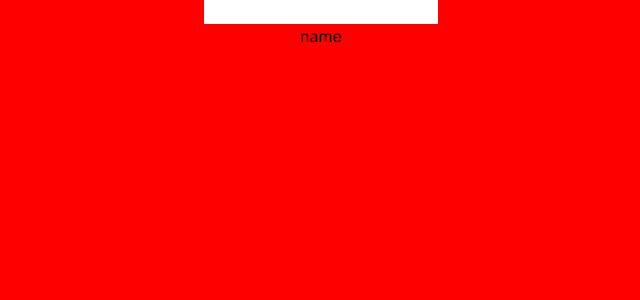
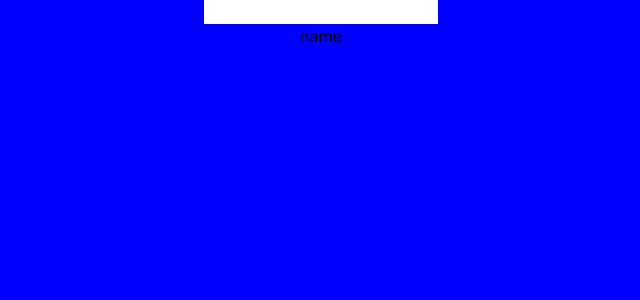
Before and after one commit to zxt999/web-shop, a Next.js app: page / in a window 1280 px wide. Shown: the top 300 px of the page, without its empty margins (319-959 px from the left). Built offline with nearby package versions, Linux system fonts and the light colour scheme.

Commit message:
BG changes from red to blue (#1)
* BG changes from red to blue

* remove g

---------

Co-authored-by: Mona Lisa <yuekunyao@YuekundeAir.hub>

```diff
--- a/src/app/page.tsx
+++ b/src/app/page.tsx
@@ -2,7 +2,7 @@
 export default function Home() {
 
   return (
-      <div style={{position:"absolute",width:"100%",height:"100%",background:'red'}}>
+      <div style={{position:"absolute",width:"100%",height:"100%",background:'blue'}}>
           <input style={{marginBottom:"15px",display:"flex", alignItems:'center',margin:"auto" }}/>
           <p style={{width:'100%', textAlign:'center'}}>name</p>
       </div>
```
